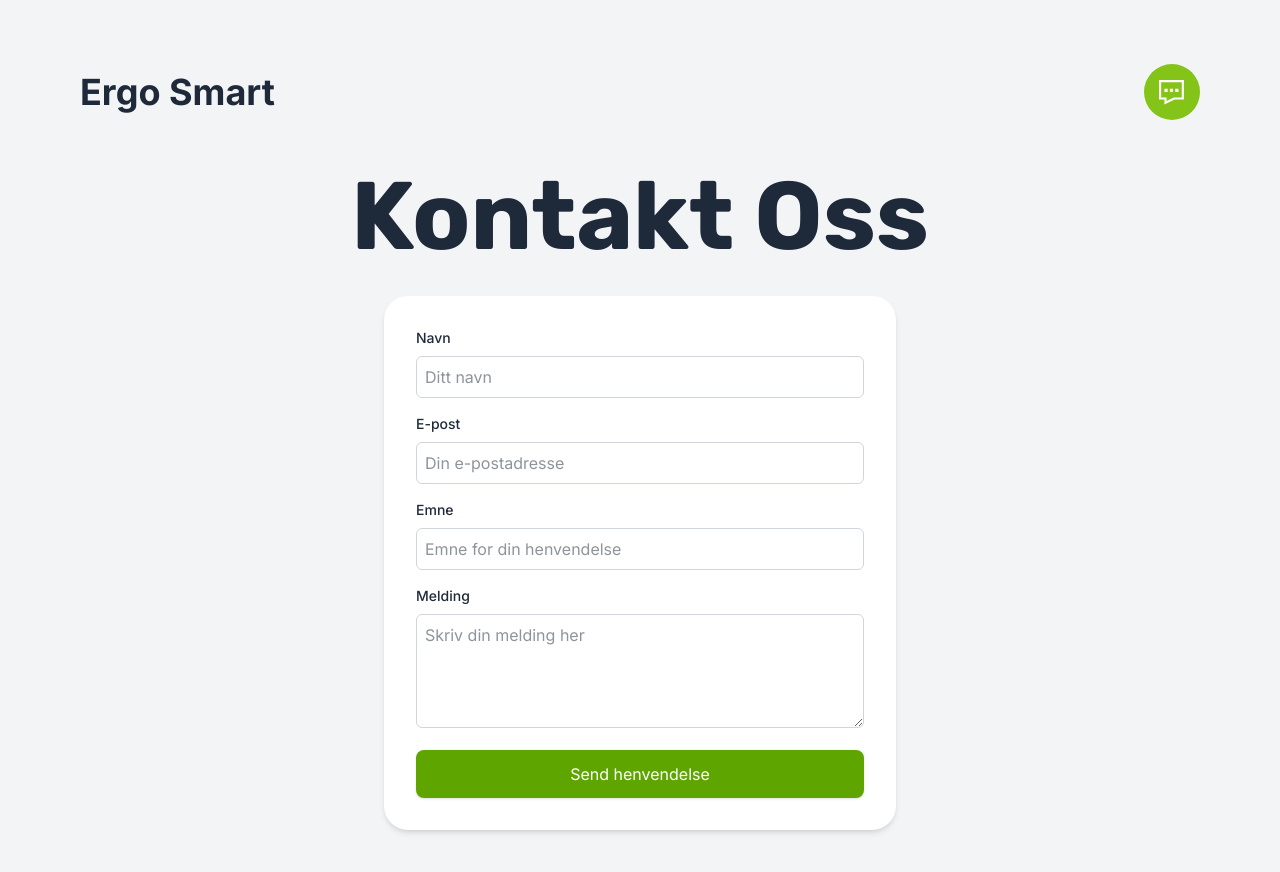
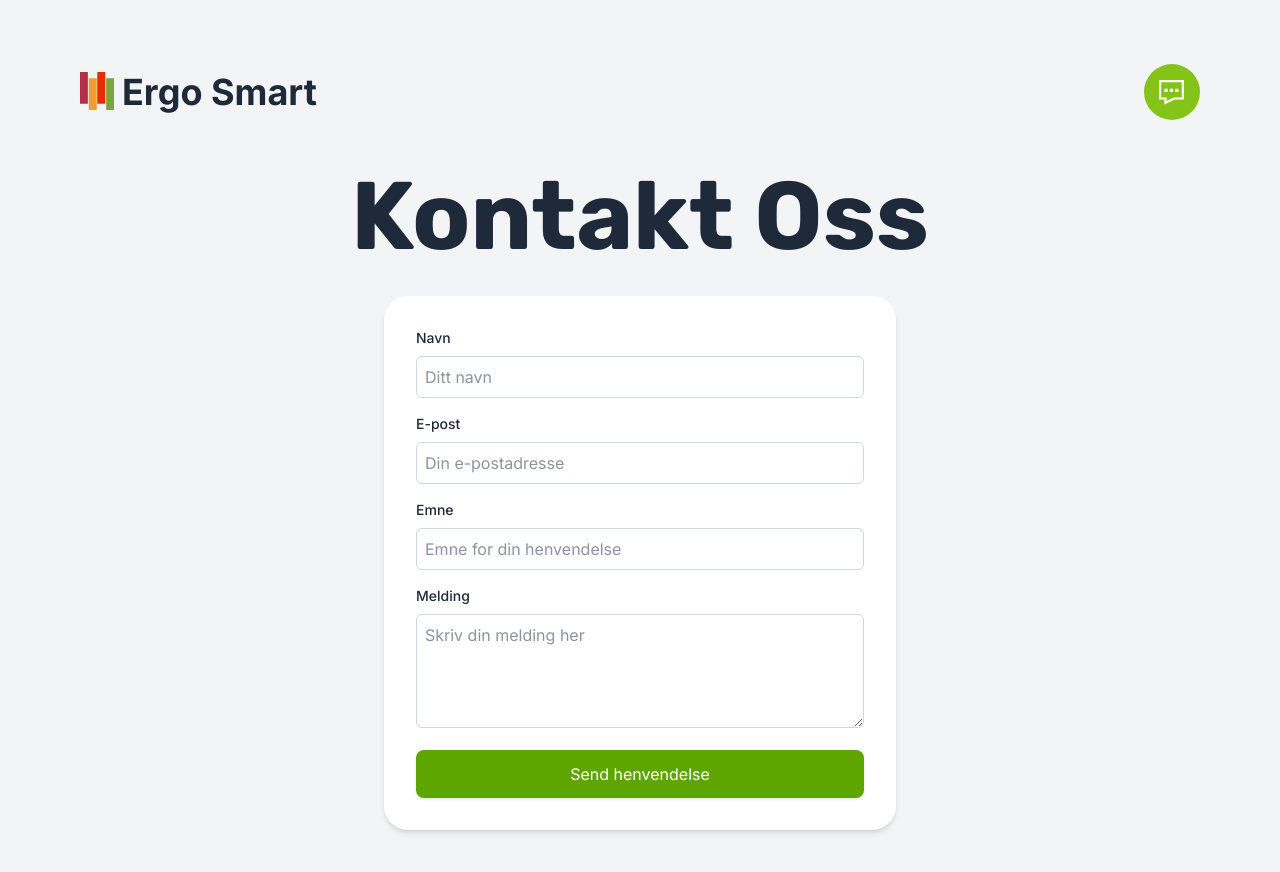
Before and after one commit to ergosmartAS/ergo-smart-website, a Next.js app: page /kontakt in a window 1280 px wide. Shown: the top 872 px of the page. Built offline with nearby package versions, Linux system fonts and the light colour scheme.

Commit message:
finished logo

```diff
--- a/components/header.jsx
+++ b/components/header.jsx
@@ -4,7 +4,19 @@ export default function Header () {
     return(
         <header className="sticky xl:top-16 md:ml-20 ml-6 mr-6 top-8 md:mr-20 z-30 flex justify-between">
             <Link href={'/'}>
+            <div  className="flex gap-2">
+                <div className="mt-1 md:mt-2">
+
+                <Image
+                src={'/images/colorsCloth.png'}
+                width={34}
+                height={20}
+
+                alt={'A logo'}
+                />
+                </div>
                 <h2 className=" text-4xl font-bold mt-1 sm:mt-2 transform transition hover:scale-105">Ergo Smart</h2>
+            </div>
             </Link>
             <Link href={'/kontakt'}>
             <div className="transition transform hover:scale-110 bg-[#84C318] sm:w-14 sm:h-14 h-12 w-12 p-2 rounded-full justify-center flex items-center">
--- a/components/healthcareSection.jsx
+++ b/components/healthcareSection.jsx
@@ -17,7 +17,7 @@ export default function HealthSection() {
   ]
 
   return (
-    <section className="bg-[#f6ffe5] py-48">
+    <section className="bg-[#f6ffe5] py-48 px-6">
       <div className="max-w-6xl mx-auto px-4 grid grid-cols-1 md:grid-cols-2 text-center md:text-left gap-8 items-start">
         {/* — TEXT COLUMN — */}
         <div>
--- a/components/ourProducts.jsx
+++ b/components/ourProducts.jsx
@@ -3,7 +3,7 @@ import Image from "next/image"
 export default function OurProducts () {
     return (
         <>
-            <div className="h-dvh flex justify-center items-center -mt-20">
+            <div className="h-[100vh] flex justify-center items-center mt-20 md:-mt-20">
                 <div>
                     <h3 className="text-5xl font-bold text-center">Våre produkter</h3>
                     <div className=" grid grid-cols-2 sm:grid-cols-5 :grid-rows-2 gap-5 mx-4 pt-12">
```
Also changed, not shown: public/images/colorsCloth.png (added).
